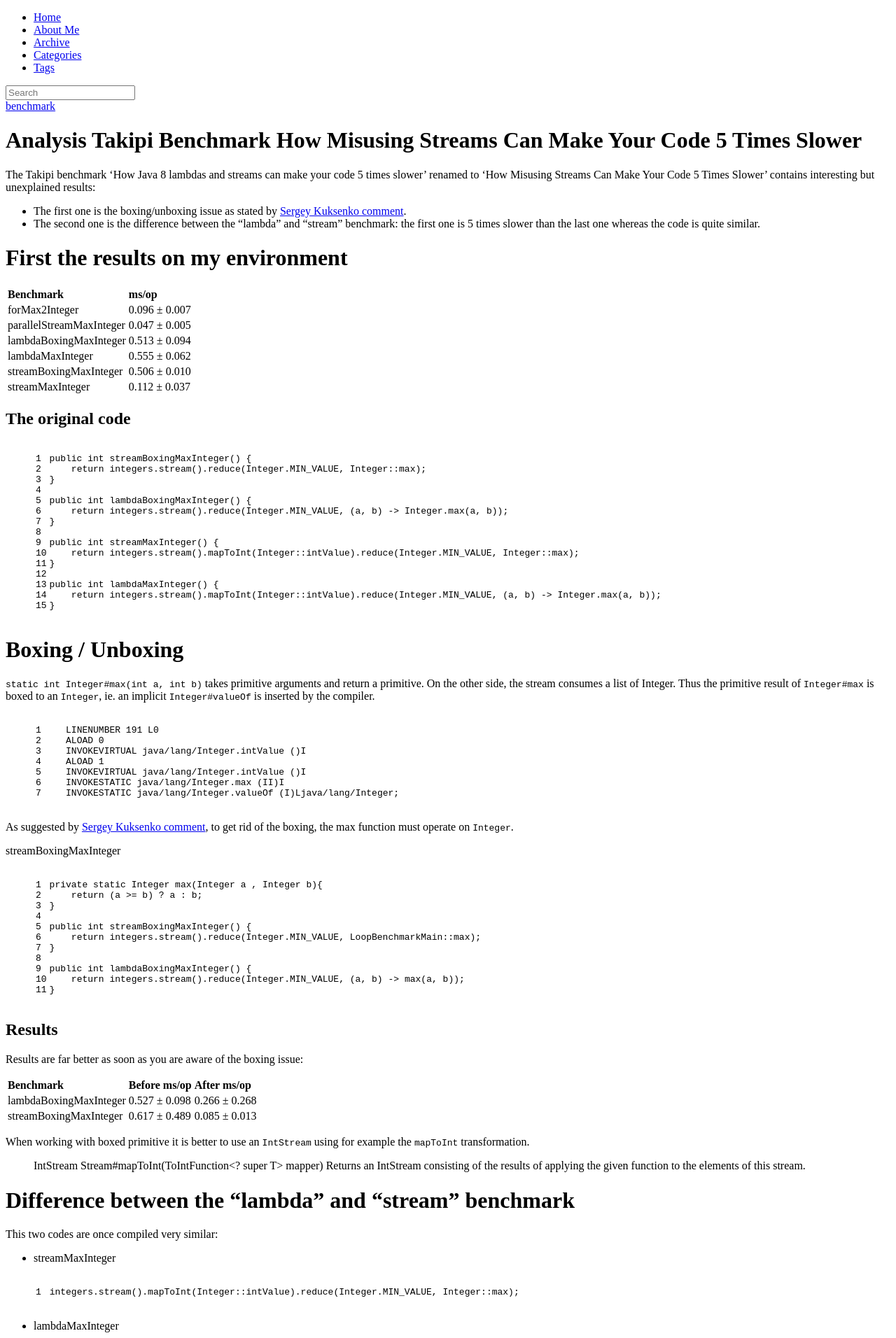
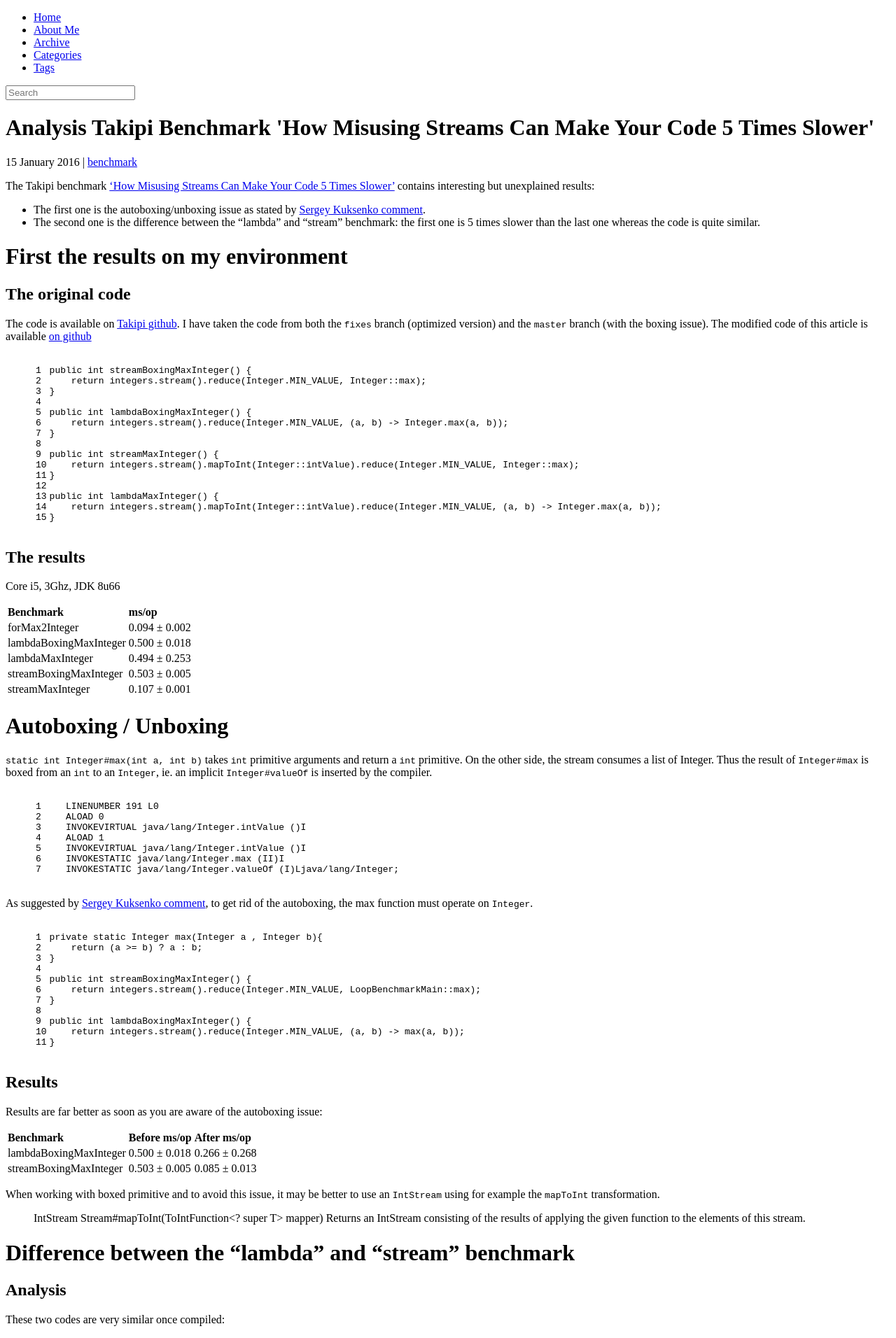
Before and after one commit to nithril/nithril.github.io, a Jekyll site: the page built from _posts/2016-01-15-analysis-benchmark-how-misusing-java-8-lambdas-and-streams-can-make-your-code-5-times-slower.markdown, in a window 1280 px wide. Shown: the top 1912 px of the page at 70% size. Built offline with Jekyll 4.4.1, drawn with Linux system fonts in a browser that asks for light colours; nearby versions of some CDN libraries; library files that are not in the unit come from our copies; comment, search, counter and statistics services are not loaded; some of the changed text lies outside the part shown.

Commit message:
Tapiki benchmark analysis

```diff
--- /dev/null
+++ b/Gemfile
@@ -0,0 +1,2 @@
+source 'https://rubygems.org'
+gem 'github-pages'
--- a/_includes/themes/Snail/category.html
+++ b/_includes/themes/Snail/category.html
@@ -1,4 +1,4 @@
-<div class="journal-cat-box">
+<span class="journal-cat-box">
 {% if category[0] == null %}
 <a href="{{ BASE_PATH }}{{ site.JB.categories_path }}#{{ category }}-ref" title="{{ category }}">
 	{{ category }}
@@ -7,4 +7,4 @@
 	{{ category[0] }}
 {% endif %}
 </a>
-</div>
+</span>
--- a/_includes/themes/Snail/post.html
+++ b/_includes/themes/Snail/post.html
@@ -2,17 +2,22 @@
 	<div class="cont932">
 	<div id="journal-articles-block">
 		<div class="journal-article">
-			<div class="journal-post-info">
-				<div class="journal-cat-box">
-				{% assign categories_list = page.categories %}
-				{% assign category = categories_list.first %}
-				{% include themes/Snail/category.html %}
-				{% assign categories_list = nil %}
-				</div>
-			</div>
 			<div class="journal-body">
 				<h1 class="journal-title">{{ page.title }}<span class="author">{% if page.tagline %}{{page.tagline}}{% endif %}</span>
 				</h1>
+				<div>
+					<div style="display: inline-block;">
+						{{ page.date | date: "%-d %B %Y" }}
+					</div> |
+
+					{% assign categories_list = page.categories %}
+					{% assign category = categories_list.first %}
+					{% include themes/Snail/category.html %}
+					{% assign categories_list = nil %}
+
+				</div>
+
+
 				<span class="the-article">
 				{{ content }}
 				</span>
--- a/_posts/2016-01-15-analysis-benchmark-how-misusing-java-8-lambdas-and-streams-can-make-your-code-5-times-slower.markdown
+++ b/_posts/2016-01-15-analysis-benchmark-how-misusing-java-8-lambdas-and-streams-can-make-your-code-5-times-slower.markdown
@@ -1,17 +1,16 @@
 ---
 layout: post
-title:  "Analysis Takipi Benchmark How Misusing Streams Can Make Your Code 5 Times Slower"
+title:  "Analysis Takipi Benchmark 'How Misusing Streams Can Make Your Code 5 Times Slower'"
 date:   2016-01-15 10:06:01
 categories: benchmark
 comments: true
 ---
 
-The Takipi benchmark 'How Java 8 lambdas and streams can make your code 5 times slower' renamed to 'How Misusing Streams Can Make Your Code 5 Times Slower' contains interesting
+The Takipi benchmark ['How Misusing Streams Can Make Your Code 5 Times Slower'](http://blog.takipi.com/benchmark-how-java-8-lambdas-and-streams-can-make-your-code-5-times-slower/) contains interesting
 but unexplained results:
 
-* The first one is the boxing/unboxing issue as stated by [Sergey Kuksenko comment](http://blog.takipi.com/benchmark-how-java-8-lambdas-and-streams-can-make-your-code-5-times-slower/#comment-2377268130).
+* The first one is the autoboxing/unboxing issue as stated by [Sergey Kuksenko comment](http://blog.takipi.com/benchmark-how-java-8-lambdas-and-streams-can-make-your-code-5-times-slower/#comment-2377268130).
 * The second one is the difference between the "lambda" and "stream" benchmark: the first one is 5 times slower than the last one whereas the code is quite similar.
-
 
 
 <!--more-->
@@ -19,18 +18,10 @@
 
 # First the results on my environment
 
+## The original code
 
-| Benchmark  | ms/op   |
-|:-----------|:---------|
-| forMax2Integer          | 0.096 ± 0.007  |
-| parallelStreamMaxInteger| 0.047 ± 0.005  |
-| lambdaBoxingMaxInteger  | 0.513 ± 0.094  |
-| lambdaMaxInteger        | 0.555 ± 0.062  |
-| streamBoxingMaxInteger  | 0.506 ± 0.010  |
-| streamMaxInteger        | 0.112 ± 0.037  |
-
-
-## The original code
+The code is available on [Takipi github](https://github.com/takipi/loops-jmh-playground/). I have taken the code from both the `fixes` branch (optimized version)
+and the `master` branch (with the boxing issue). The modified code of this article is available [on github](https://github.com/nithril/loops-jmh-playground)
 
 {% highlight java linenos %}
 public int streamBoxingMaxInteger() {
@@ -51,13 +42,24 @@
 {% endhighlight %}
 
 
+## The results
+
+Core i5, 3Ghz, JDK 8u66
+
+| Benchmark  | ms/op   |
+|:-----------|:---------|
+| forMax2Integer          | 0.094 ±  0.002  |
+| lambdaBoxingMaxInteger  | 0.500 ±  0.018  |
+| lambdaMaxInteger        | 0.494 ±  0.253  |
+| streamBoxingMaxInteger  | 0.503 ±  0.005  |
+| streamMaxInteger        | 0.107 ±  0.001  |
 
 
 
-# Boxing / Unboxing
+# Autoboxing / Unboxing
 
-`static int Integer#max(int a, int b)` takes primitive arguments and return a primitive.
-On the other side, the stream consumes a list of Integer. Thus the primitive result of `Integer#max` is boxed to an `Integer`, ie. an implicit
+`static int Integer#max(int a, int b)` takes `int` primitive arguments and return a `int` primitive.
+On the other side, the stream consumes a list of Integer. Thus the result of `Integer#max` is boxed from an `int` to an `Integer`, ie. an implicit
 `Integer#valueOf` is inserted by the compiler.
 
 {% highlight java linenos %}
@@ -72,9 +74,8 @@
 
 
 As suggested by [Sergey Kuksenko comment](http://blog.takipi.com/benchmark-how-java-8-lambdas-and-streams-can-make-your-code-5-times-slower/#comment-2377268130), to get rid of the
- boxing, the max function must operate on `Integer`.
+ autoboxing, the max function must operate on `Integer`.
 
-streamBoxingMaxInteger
 {% highlight java linenos %}
 private static Integer max(Integer a , Integer b){
     return (a >= b) ? a : b;
@@ -92,22 +93,24 @@
 
 ## Results
 
-Results are far better as soon as you are aware of the boxing issue:
+Results are far better as soon as you are aware of the autoboxing issue:
 
 | Benchmark  | Before ms/op   | After ms/op |
 |:-----------|:---------|:---------|
-| lambdaBoxingMaxInteger  | 0.527 ± 0.098 | 0.266 ± 0.268 |
-| streamBoxingMaxInteger  | 0.617 ± 0.489  | 0.085 ± 0.013 |
+| lambdaBoxingMaxInteger  | 0.500 ±  0.018 | 0.266 ± 0.268 |
+| streamBoxingMaxInteger  | 0.503 ±  0.005 | 0.085 ± 0.013 |
 
-When working with boxed primitive it is better to use an `IntStream` using for example the `mapToInt` transformation.
+
+When working with boxed primitive and to avoid this issue, it may be better to use an `IntStream` using for example the `mapToInt` transformation.
 
 > IntStream Stream#mapToInt(ToIntFunction<? super T> mapper)
 > Returns an IntStream consisting of the results of applying the given function to the elements of this stream.
 
 # Difference between the "lambda" and "stream" benchmark
 
+## Analysis
 
-This two codes are once compiled very similar:
+These two codes are very similar once compiled:
 
 * streamMaxInteger
 
@@ -121,8 +124,11 @@
 {% endhighlight %}
 
 
-The difference is in the reduce function. `streamMaxInteger` contains a reference to a static method. The compiled code use an `INVOKESTATIC` to the `Integer#max` method.
-`lambdaMaxInteger` uses a lambda. Once compiled this lambda is converted to a static method similar to:
+The difference is in the `reduce` function:
+
+* `streamMaxInteger` contains a reference to a static method. The compiled code use an `INVOKESTATIC` to the `Integer#max` method.
+* `lambdaMaxInteger` uses a lambda. Once compiled this lambda is converted to a static method similar to:
+
 {% highlight java linenos %}
 private static Integer lambda$lambdaMaxInteger$0(Integer a , Integer b){
     return Integer.max(a,b);
@@ -155,8 +159,12 @@
           @ 2   java.lang.Integer::max (6 bytes)   inlining too deep
 {% endhighlight %}
 
-Gotcha,  `@ 2   java.lang.Integer::max (6 bytes)   inlining too deep`, the issue and the performance difference is not the code (ie. the lambda) but a
-a coincidence.
+Gotcha,  **`@ 2   java.lang.Integer::max (6 bytes)   inlining too deep`**, the issue and the performance difference is not correlated to lambda/stream misuse.
+[Yan Bonnel is true](http://blog.takipi.com/benchmark-how-java-8-lambdas-and-streams-can-make-your-code-5-times-slower/#comment-2379774095).
+
+> For lambda, try change Integer.max by Math.max. I think you hit a limit of jit so it doesn't inline code?
+
+## Results
 
 Let increase the max inlining level to 10 from 9 `-XX:MaxInlineLevel=10`
 
@@ -164,20 +172,42 @@
 
 | Benchmark  | Before ms/op   | After ms/op |
 |:-----------|:---------|
-| lambdaMaxInteger        | 0.563 ± 0.035 | 0.109 ± 0.025 |
-| streamMaxInteger        | 0.115 ± 0.020  | 0.113 ± 0.029 |
+| lambdaMaxInteger        | 0.494 ±  0.253 | 0.109 ± 0.025 |
+| streamMaxInteger        | 0.107 ±  0.001 | 0.107 ± 0.001 |
+
 
 
 
 # Conclusion
 
 
-
 | Benchmark  | Before ms/op   | After ms/op |
 |:-----------|:---------|
-| forMax2Integer          | 0.096 ± 0.007  | 0.096 ± 0.004 |
-| parallelStreamMaxInteger| 0.047 ± 0.005  | 0.049 ± 0.005 |
-| lambdaBoxingMaxInteger  | 0.527 ± 0.098  | 0.092 ± 0.143 |
-| lambdaMaxInteger        | 0.563 ± 0.035  | 0.109 ± 0.025 |
-| streamBoxingMaxInteger  | 0.617 ± 0.489  | 0.085 ± 0.013 |
-| streamMaxInteger        | 0.115 ± 0.020  | 0.113 ± 0.029 |
+| forMax2Integer          | 0.094 ±  0.002  | 0.094 ±  0.002 |
+| lambdaBoxingMaxInteger  | 0.500 ±  0.018  | <span style="color: green;">**0.080 ±  0.001**</span> |
+| lambdaMaxInteger        | 0.494 ±  0.253  | <span style="color: green;">**0.108 ± 0.003**</span>  |
+| streamBoxingMaxInteger  | 0.503 ±  0.005  | <span style="color: green;">**0.080 ±  0.001**</span> |
+| streamMaxInteger        | 0.107 ±  0.001  | 0.107 ± 0.001  |
+
+
+The title `How Misusing Streams` is in my PoV wrong. These issues are not related to lambda/stream but to some Java subtlety.
+The autoboxing performance issue could have also occurred with a for statement:
+
+{% highlight java linenos %}
+    public int forMaxInteger() {
+        Integer max = Integer.MIN_VALUE;
+        for (int i = 0; i < size; i++) {
+            max = Integer.max(max, integers.get(i));
+        }
+        return max;
+    }
+{% endhighlight %}
+
+In my opinion a better title would be `Benchmark: How Misusing Autoboxing Can Make Your Code 5 Times Slower`.
+
+Java is a subtle language and optimizing could be complex and benchmarking could be hard.
+Java library does not implement for wrapper class the counterpart methods which operate on primitive.
+It relies on autoboxing and unboxing and the Java compiler and JIT could not be able to optimize the code.
+
+Anyway for this use case (max of a list), stream and lambda are not slower than a `for` statement.
+ On the contrary they seem faster. I do not have yet analyse why, maybe in a part 2.
--- a/assets/themes/Snail/css/main.css
+++ b/assets/themes/Snail/css/main.css
@@ -36,9 +36,9 @@
 code {
 	padding: .15em .5em;
 	font-family: Monaco,Menlo,Consolas,"Courier New",monospace;
-	border:1px solid #ccc;
+	border:1px solid #eeeeee;
 	border-radius:3px;
-	background:#efefef;
+	background: #fafafa;
 	/* color:#777; */
 }
 pre code {
```
Also changed, not shown: other parts of _posts/2016-01-15-analysis-benchmark-how-misusing-java-8-lambdas-and-streams-can-make-your-code-5-times-slower.markdown (+0 -2 lines), assets/themes/Snail/css/pages/journal.css (+18 -11 lines), index.html (+13 -7 lines).
